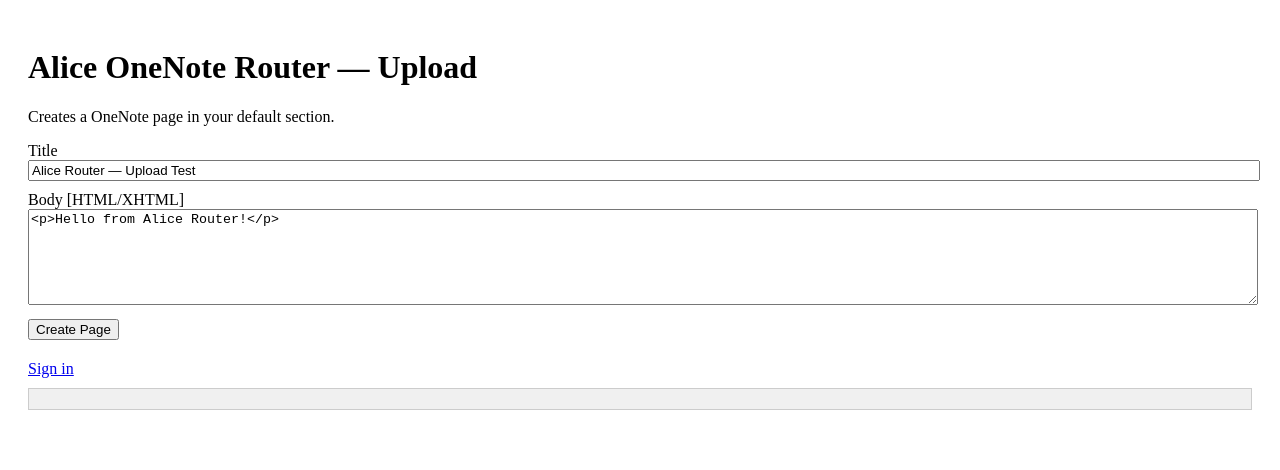
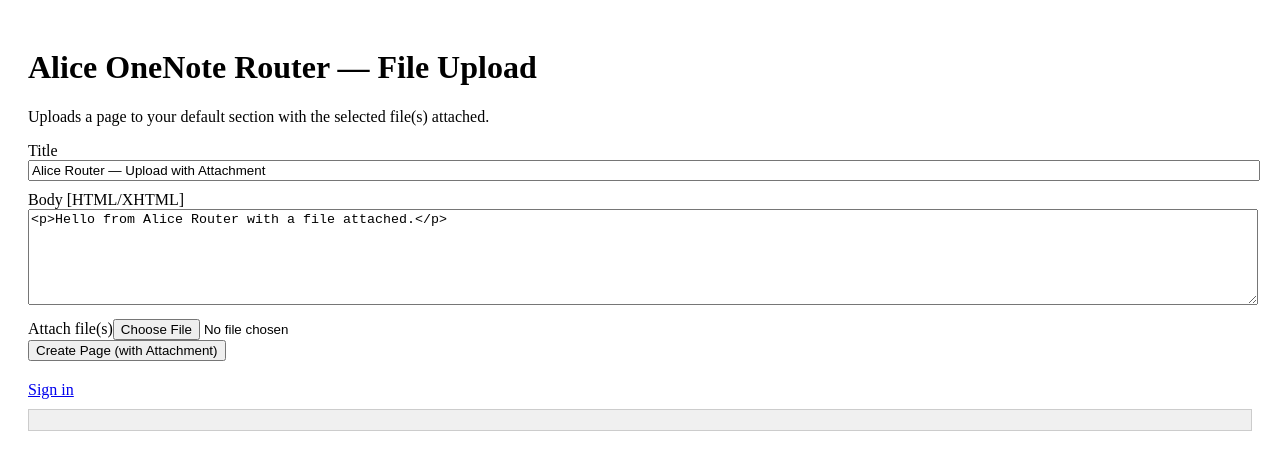
Before and after one commit to tchaudhry907/alice-onenote-router, a Next.js app: page /onenote-upload-file in a window 1280 px wide. Shown: the top 470 px of the page. Built offline with nearby package versions, Linux system fonts and the light colour scheme.

Commit message:
Update onenote-upload-file.js

```diff
--- a/pages/onenote-upload-file.js
+++ b/pages/onenote-upload-file.js
@@ -1,19 +1,24 @@
-// /pages/onenote-upload.js
+// /pages/onenote-upload-file.js
 import { useState } from "react";
 
-export default function OneNoteUpload() {
-  const [title, setTitle] = useState("Alice Router — Upload Test");
-  const [body, setBody] = useState("<p>Hello from Alice Router!</p>");
+export default function OneNoteUploadFile() {
+  const [title, setTitle] = useState("Alice Router — Upload with Attachment");
+  const [body, setBody] = useState("<p>Hello from Alice Router with a file attached.</p>");
+  const [file, setFile] = useState(null);
   const [result, setResult] = useState("");
 
   const handleSubmit = async (e) => {
     e.preventDefault();
     setResult("Submitting...");
 
-    const res = await fetch("/api/onenote/page-create", {
+    const formData = new FormData();
+    formData.append("title", title);
+    formData.append("body", body);
+    if (file) formData.append("file", file);
+
+    const res = await fetch("/api/onenote/page-create-file", {
       method: "POST",
-      headers: { "Content-Type": "application/json" },
-      body: JSON.stringify({ title, body }),
+      body: formData,
     });
 
     const json = await res.json();
@@ -22,8 +27,8 @@
 
   return (
     <div style={{ padding: 20 }}>
-      <h1>Alice OneNote Router — Upload</h1>
-      <p>Creates a OneNote page in your default section.</p>
+      <h1>Alice OneNote Router — File Upload</h1>
+      <p>Uploads a page to your default section with the selected file(s) attached.</p>
       <form onSubmit={handleSubmit}>
         <div>
           <label>Title</label>
@@ -42,10 +47,14 @@
             style={{ width: "100%", marginBottom: 10 }}
           />
         </div>
-        <button type="submit">Create Page</button>
+        <div>
+          <label>Attach file(s)</label>
+          <input type="file" onChange={(e) => setFile(e.target.files[0])} />
+        </div>
+        <button type="submit">Create Page (with Attachment)</button>
       </form>
       <div style={{ marginTop: 20 }}>
-        <a href="/api/auth/login?state=/onenote-upload">Sign in</a>
+        <a href="/api/auth/login?state=/onenote-upload-file">Sign in</a>
       </div>
       <pre
         style={{
```
